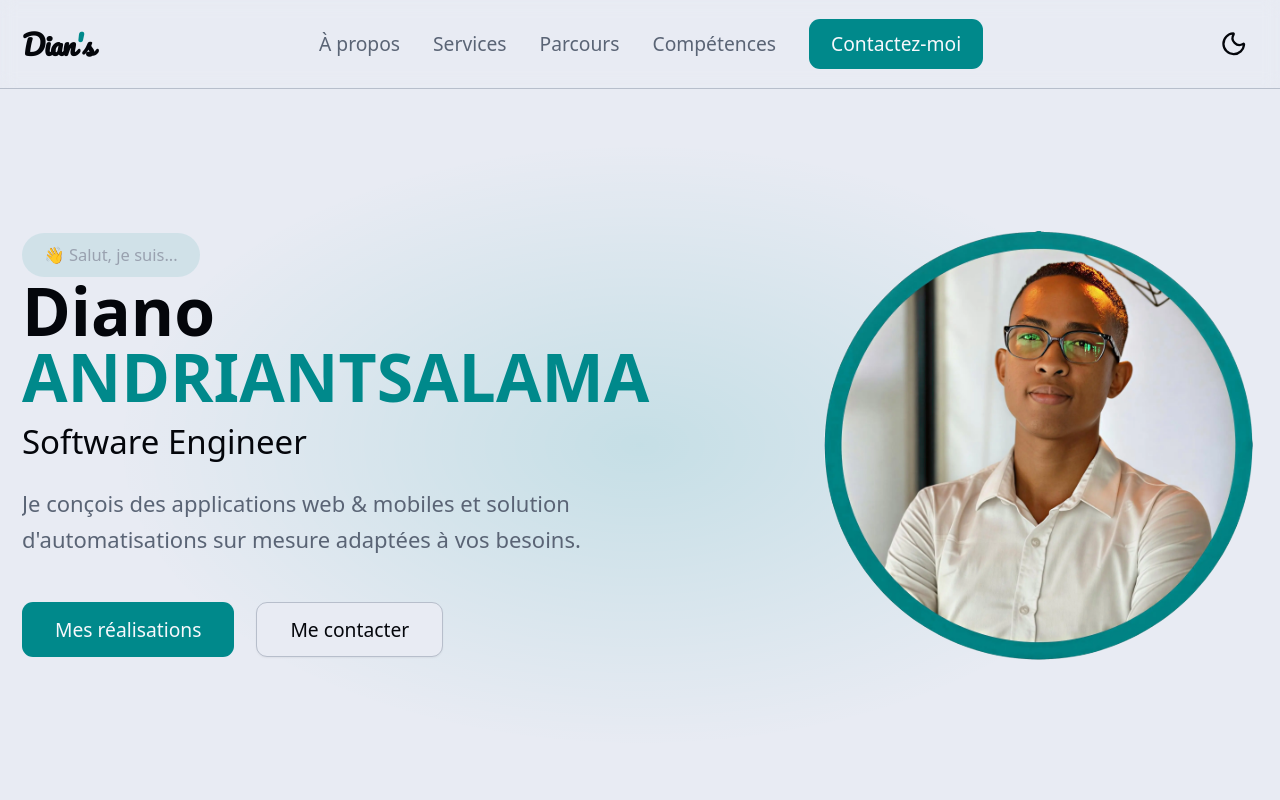
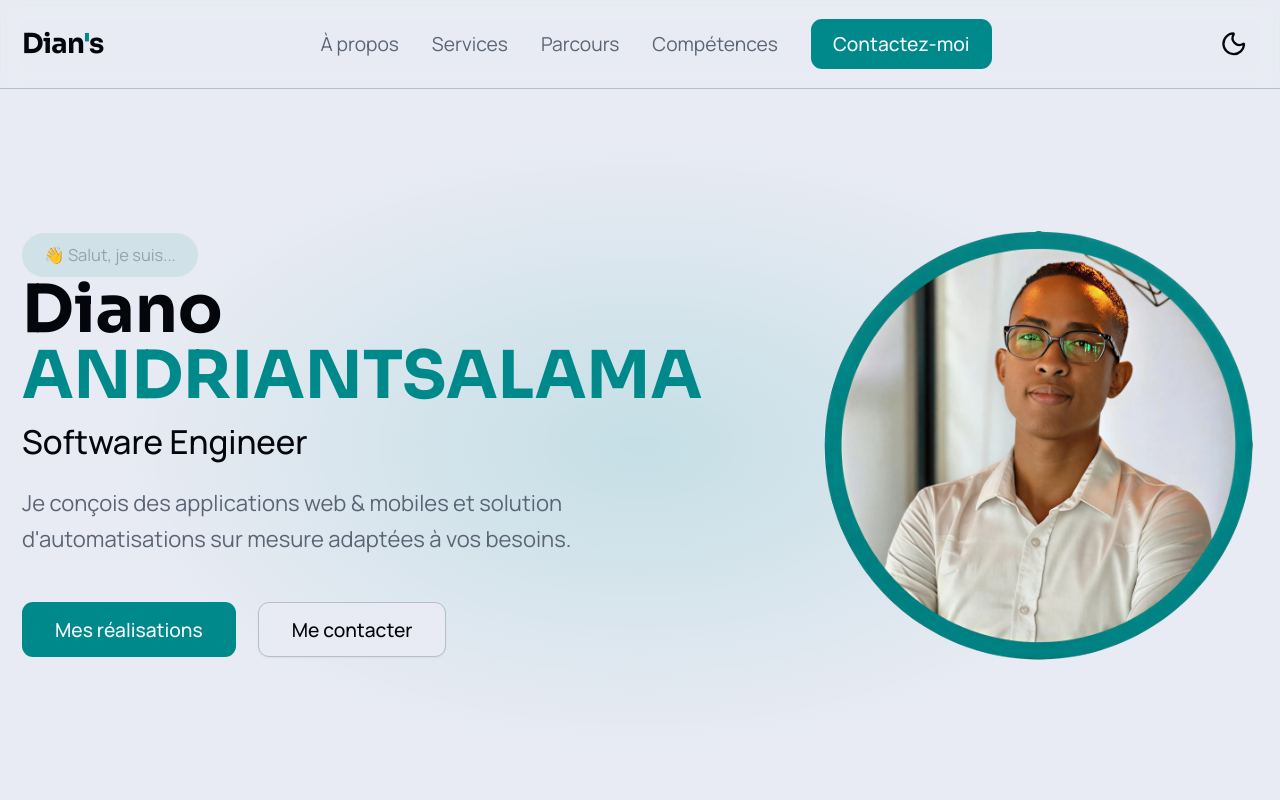
Before and after one commit to Dians98/portfolio, a Next.js app: page / in a window 1280 px wide. Shown: the top 800 px of the page. Built offline with nearby package versions, Linux system fonts and the light colour scheme.

Commit message:
sora font

```diff
--- a/app/globals.css
+++ b/app/globals.css
@@ -7,9 +7,9 @@
 @theme inline {
   --color-background: var(--background);
   --color-foreground: var(--foreground);
-  --font-sans: ui-sans-serif, system-ui, -apple-system, sans-serif;
+  --font-sans: var(--font-manrope), ui-sans-serif, system-ui, -apple-system, sans-serif;
   --font-mono: ui-monospace, SFMono-Regular, Menlo, Monaco, Consolas, monospace;
-  --font-heading: var(--font-sans);
+  --font-heading: var(--font-sora), var(--font-manrope), ui-sans-serif, system-ui, sans-serif;
 
   --color-sidebar-ring: var(--sidebar-ring);
   --color-sidebar-border: var(--sidebar-border);
@@ -146,4 +146,7 @@
     font-size: 22px;
     scroll-behavior: smooth;
   }
+  h1, h2, h3, h4, h5, h6 {
+    font-family: var(--font-heading);
+  }
 }
--- a/app/layout.tsx
+++ b/app/layout.tsx
@@ -1,9 +1,10 @@
 import type { Metadata } from "next";
-import { Pacifico } from "next/font/google";
+import { Sora, Manrope } from "next/font/google";
 import "./globals.css";
 import { ThemeProvider } from "@/components/theme-provider";
 
-const pacifico = Pacifico({ subsets: ["latin"], weight: "400", display: "swap", variable: "--font-pacifico" });
+const sora = Sora({ subsets: ["latin"], variable: "--font-sora", display: "swap" });
+const manrope = Manrope({ subsets: ["latin"], variable: "--font-manrope", display: "swap" });
 
 export const metadata: Metadata = {
   title: "Dian's Portfolio",
@@ -19,7 +20,7 @@ export default function RootLayout({
     <html
       lang="fr"
       suppressHydrationWarning
-      className={`h-full antialiased ${pacifico.variable}`}
+      className={`h-full antialiased ${sora.variable} ${manrope.variable}`}
     >
       <body className="min-h-full flex flex-col overflow-x-hidden">
         <ThemeProvider
--- a/components/header.tsx
+++ b/components/header.tsx
@@ -28,7 +28,7 @@ export default function Header() {
   return (
     <header className="sticky top-0 z-50 w-full border-b  backdrop-blur ">
       <div className="mx-auto flex h-16 max-w-5xl items-center justify-between px-4">
-        <Link href="/" className="text-xl font-bold tracking-tight" style={{ fontFamily: "var(--font-pacifico)" }}>
+        <Link href="/" className="text-xl font-bold tracking-tight" style={{ fontFamily: "var(--font-sora)" }}>
           Dian<span className="text-primary">'</span>s
         </Link>
 
```
